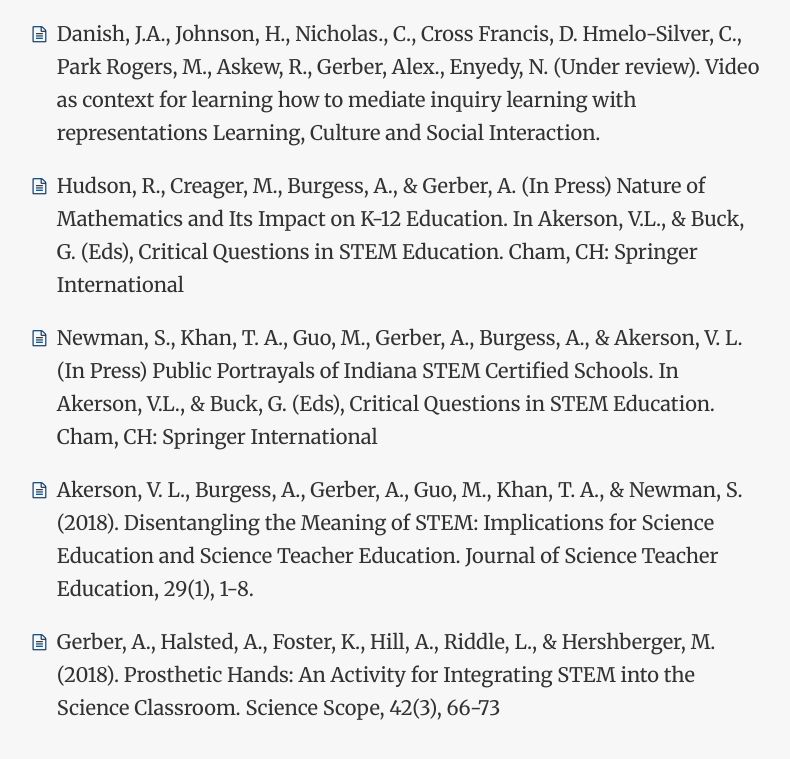
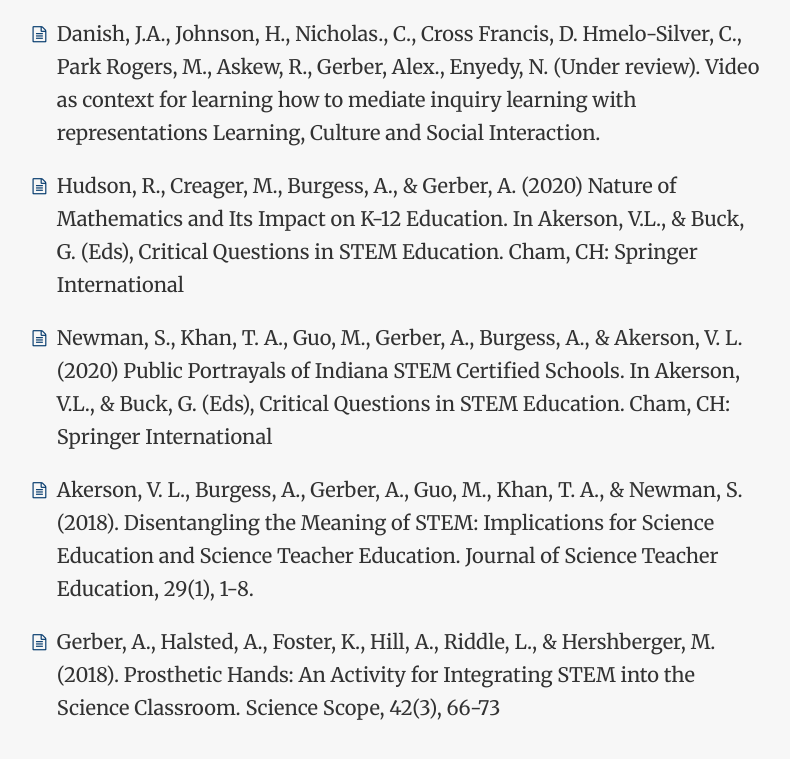
Before and after one commit to ajgerber94/ajgerber94.github.io, a plain HTML site: page index.html in a window 1280 px wide. Shown: the part 1312-2071 px from the top of the page, without its empty margins (446-1236 px from the left). Drawn offline with nearby package versions, Linux system fonts and the light colour scheme; some icons are missing.

Commit message:
Update index.html

```diff
--- a/index.html
+++ b/index.html
@@ -291,12 +291,12 @@
 
       <li itemscope itemtype="http://schema.org/CreativeWork">
   <i class="fa-li fa fa-file-text-o pub-icon" aria-hidden="true"></i>
-  <p>Hudson, R., Creager, M., Burgess, A., & Gerber, A. (In Press) Nature of Mathematics and Its Impact on K-12 Education. In Akerson, V.L., & Buck, G. (Eds), Critical Questions in STEM Education. Cham, CH: Springer International
+  <p>Hudson, R., Creager, M., Burgess, A., & Gerber, A. (2020) Nature of Mathematics and Its Impact on K-12 Education. In Akerson, V.L., & Buck, G. (Eds), Critical Questions in STEM Education. Cham, CH: Springer International
   </p>
 
       <li itemscope itemtype="http://schema.org/CreativeWork">
   <i class="fa-li fa fa-file-text-o pub-icon" aria-hidden="true"></i>
-  <p>Newman, S., Khan, T. A., Guo, M., Gerber, A., Burgess, A., & Akerson, V. L. (In Press) Public Portrayals of Indiana STEM Certified Schools. In Akerson, V.L., & Buck, G. (Eds), Critical Questions in STEM Education. Cham, CH: Springer International
+  <p>Newman, S., Khan, T. A., Guo, M., Gerber, A., Burgess, A., & Akerson, V. L. (2020) Public Portrayals of Indiana STEM Certified Schools. In Akerson, V.L., & Buck, G. (Eds), Critical Questions in STEM Education. Cham, CH: Springer International
   </p>
 
      <li itemscope itemtype="http://schema.org/CreativeWork">
```
